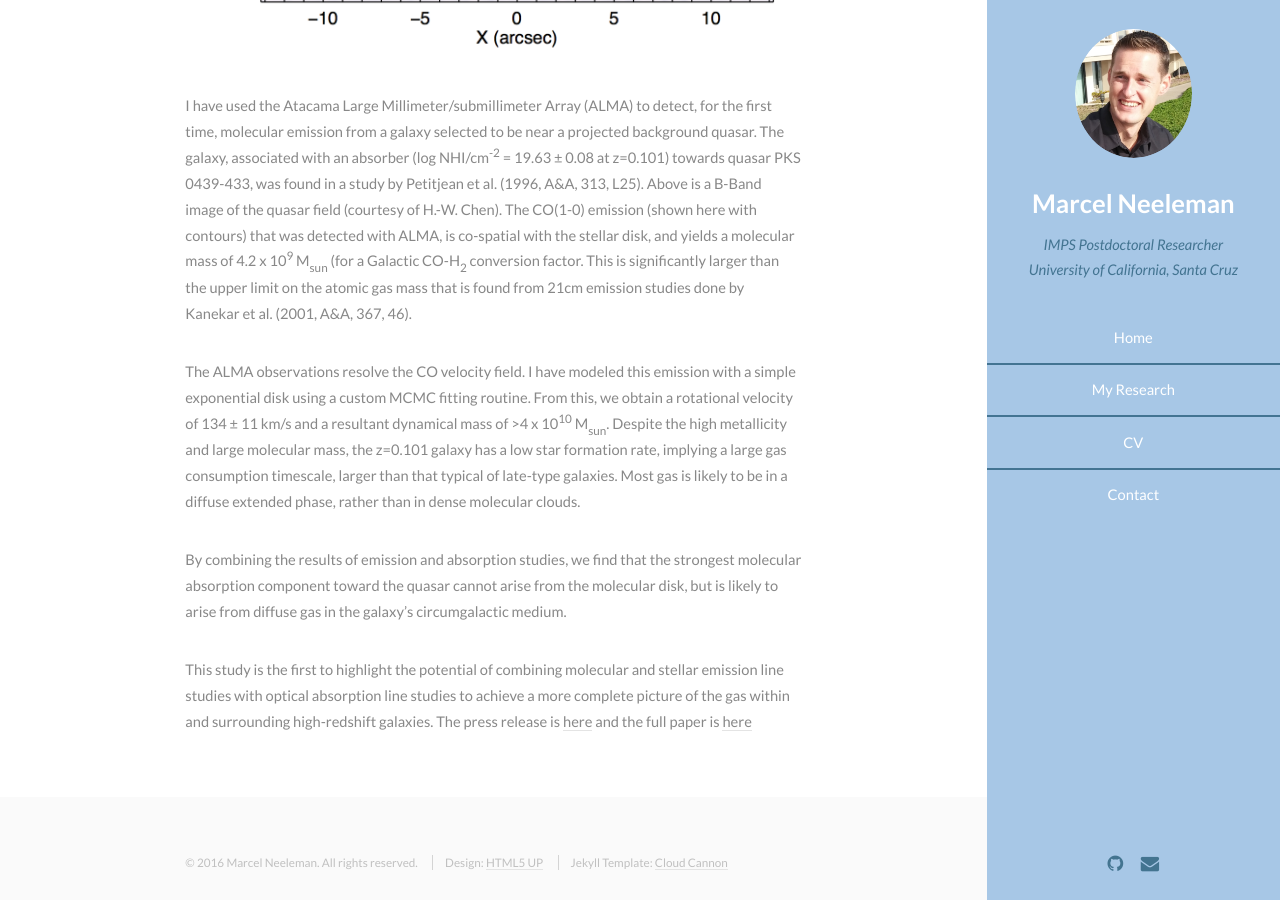
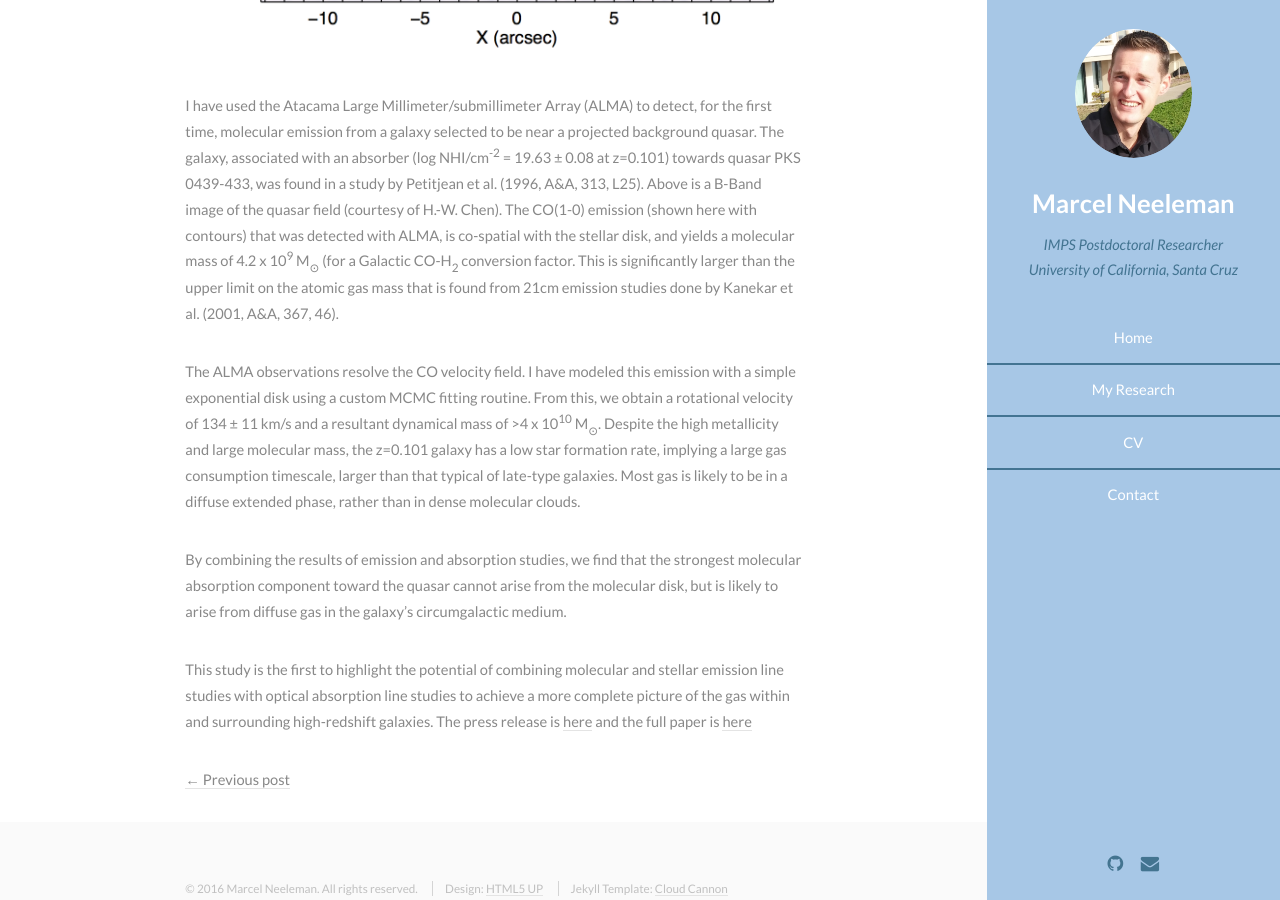
Before and after one commit to mneeleman/mneeleman.github.io, a Jekyll site: the page built from _posts/2016-03-31-PKS0439_CO.md, in a window 1280 px wide and 900 px high, scrolled down 777 px. Built offline with Jekyll 4.4.1, drawn with Linux system fonts in a browser that asks for light colours.

Commit message:
added new research

```diff
--- a/_posts/2016-06-14-PKS0439_CO.md
+++ b/_posts/2016-03-31-PKS0439_CO.md
@@ -12,7 +12,7 @@
 B-Band image of the quasar field  (courtesy of H.-W. Chen). The
 CO(1-0) emission (shown here with contours) that was detected with
 ALMA, is co-spatial with the stellar disk, and yields a molecular mass
-of 4.2 x 10<sup>9</sup> M<sub>sun</sub> (for a Galactic
+of 4.2 x 10<sup>9</sup> M<sub>&#8857;</sub> (for a Galactic
 CO-H<sub>2</sub> conversion factor. This is significantly larger than
 the upper limit on the atomic gas mass that is found from 21cm
 emission studies done by Kanekar et al. (2001, A&A, 367, 46).
@@ -22,7 +22,7 @@
 emission with a simple exponential disk using a custom MCMC fitting
 routine. From this, we obtain a rotational velocity of 134 &plusmn;
 11 km/s and a resultant dynamical mass of >4 x 10<sup>10</sup>
-M<sub>sun</sub>. Despite the high metallicity and large molecular
+M<sub>&#8857;</sub>. Despite the high metallicity and large molecular
 mass, the z=0.101 galaxy has a low star formation rate, implying a
 large gas consumption timescale, larger than that typical of late-type
 galaxies. Most gas is likely to be in a diffuse extended phase, rather
```
Also changed, not shown: _posts/2016-02-12-HSTDLA.md (added, +11 -0 lines), images/Rho-HI.png (added), 5 other files.
